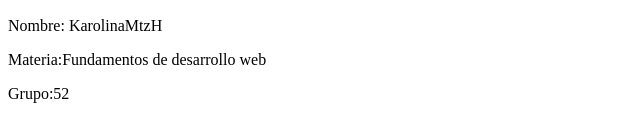
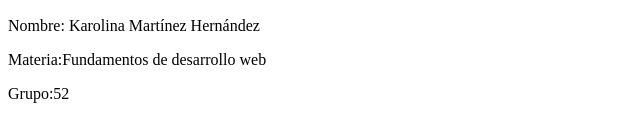
Before and after one commit to KarolinaMtzH/Clase, a plain HTML site: page index.html in a window 1280 px wide. Shown: the part 1994-2110 px from the top of the page, 0-640 px from the left. Drawn offline with Linux system fonts and the light colour scheme.

Commit message:
Modifiqué una parte del footer

```diff
--- a/index.html
+++ b/index.html
@@ -40,7 +40,7 @@
 
 
    <footer>
-    <p>Nombre: KarolinaMtzH</p>
+    <p>Nombre: Karolina Martínez Hernández</p>
      <p>Materia:Fundamentos de desarrollo web</p>
      <p>Grupo:52</p>
    </footer>
```
